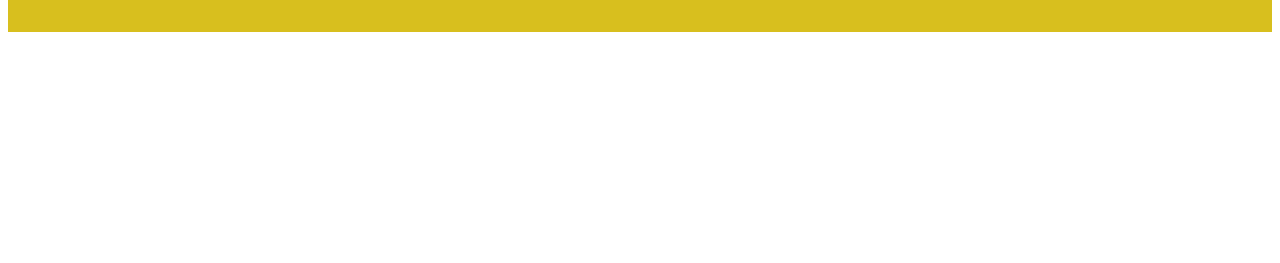
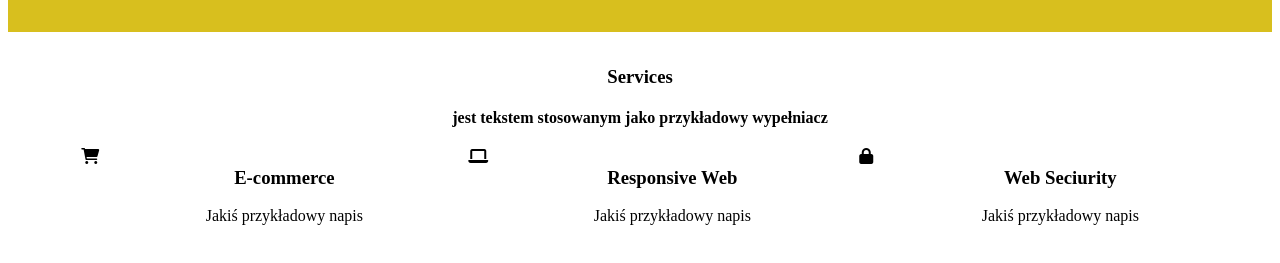
Before and after one commit to MaksBiderman/modul4.6, a website: page index.html in a window 1280 px wide. Shown: the part 281-544 px from the top of the page. Drawn offline with Linux system fonts and the light colour scheme.

Commit message:
add section services

```diff
--- a/index.html
+++ b/index.html
@@ -5,6 +5,7 @@
         <meta name="viewport" content="width=device-width, initial-scale=1.0">
         <link rel="stylesheet" href="vendor/bootstrap-grid.css">
         <link rel="stylesheet" href="css/style.css">
+        <link rel="stylesheet" href="https://cdnjs.cloudflare.com/ajax/libs/font-awesome/6.2.0/css/all.css">
 
     </head>
     <body>
@@ -38,9 +39,63 @@
                 <div class="container">
                     <h2 class="subtitle">Welcome to our studio</h2>
                     <h1 class="pagetitle">It's nice to meet you</h1>
-                    <a href="#" class="btn btn-primary">Tell me more</a>
+                    <a href="#" class="btn btn-one">Tell me more</a>
                 </div>
             </div>
         </div>
+        <section class="services">
+            <div class="container">
+                <h3>Services</h3>
+                <h4> jest tekstem stosowanym jako przykładowy wypełniacz</h4>
+                <div class="row">
+                    <div class="col-md-4 col-sm-12">
+                        <div class="card">
+                            <div class="row">
+                                <div class="col-md-2 d-none d-md-block">
+                                    <i class="fa-solid fa-cart-shopping"></i>
+                                </div>
+                                <div class="col-md-10">
+                                    <div class="card-body">
+                                        <h3>E-commerce</h3>
+                                        <p>Jakiś przykładowy napis</p>
+                                    </div>
+                                </div>
+                            </div>
+                        </div>
+                    </div>
+                    <div class="col-md-4 col-sm-12">
+                        <div class="card">
+                            <div class="row">
+                                <div class="col-md-2 d-none d-md-block">
+                                    <i class="fa-solid fa-laptop"></i>
+                                </div>
+                                <div class="col-md-10">
+                                    <div class="card-body">
+                                        <h3>Responsive Web</h3>
+                                        <p>Jakiś przykładowy napis</p>
+                                    </div>
+                                </div>
+                            </div>
+                        </div>
+                    </div>
+                    <div class="col-md-4 col-sm-12">
+                        <div class="card">
+                            <div class="row">
+                                <div class="col-md-2 d-none d-md-block ">
+                                    <i class="fa-solid fa-lock"></i>
+                                </div>
+                                <div class="col-md-10">
+                                    <div class="card-body">
+                                        <h3>Web Seciurity</h3>
+                                        <p>Jakiś przykładowy napis</p>
+                                    </div>
+                                </div>
+                            </div>
+                        </div>
+                    </div>
+                </div>
+
+            </div>
+        </section>
     </body>
 </html>
--- a/sass/style.scss
+++ b/sass/style.scss
@@ -1,6 +1,9 @@
 /* Global */
 .container {
     padding-bottom: 50px;
+}
+section {
+    padding: 15px 0;
 }
 /* Splash */
 .splash {
@@ -25,6 +28,10 @@
     text-decoration: none;
     padding-left: 20px;
 }
+/* Sevices */
+.services {
+    text-align: center;
+}
 /* Buttons */
 .btn {
     background: black;
```
Also changed, not shown: css/style.css, 1 other file.
